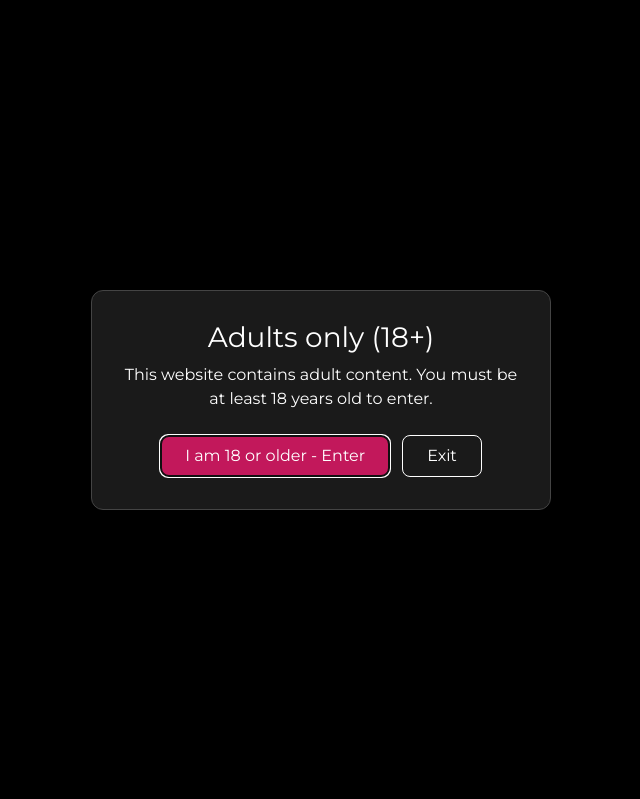
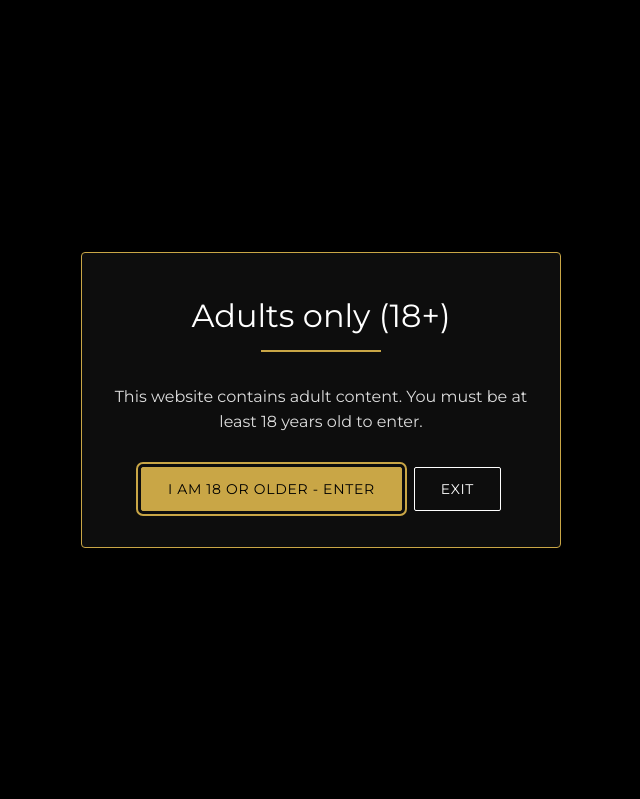
Before and after one commit to ElmiraFox/ds-website, a plain HTML site: page index.html in a window 1280 px wide. Shown: the top 799 px of the page, without its empty margins (319-959 px from the left). Drawn offline with Linux system fonts and the light colour scheme.

```diff
--- a/css/age-gate.css
+++ b/css/age-gate.css
@@ -1,3 +1,6 @@
+:root {
+	--age-gold: #c9a646; /* золотой акцент: поменяйте здесь, и он изменится везде */
+}
 html.age-gate-lock {
 	overflow: hidden;
 }
@@ -17,26 +20,43 @@ html.age-gate-lock::before {
 	align-items: center;
 	justify-content: center;
 	padding: 20px;
+	font-family: inherit; /* тот же шрифт Montserrat, что и на сайте */
 	background: rgba(0, 0, 0, 0.96);
 }
 .age-gate__box {
-	max-width: 460px;
+	max-width: 480px;
 	width: 100%;
-	padding: 32px 24px;
+	padding: 44px 32px 36px;
 	text-align: center;
 	color: #fff;
-	background: #1a1a1a;
-	border: 1px solid #444;
-	border-radius: 12px;
+	background: #0d0d0d;
+	border: 1px solid var(--age-gold);
+	border-radius: 4px;
 }
 .age-gate__title {
-	margin: 0 0 12px;
-	font-size: 28px;
+	position: relative;
+	margin: 0 0 32px;
+	padding-bottom: 16px;
+	font-size: 32px;
+	font-weight: 400;
+	line-height: 1.2;
+}
+/* золотая линия под заголовком, как под «Miss Daria» */
+.age-gate__title::after {
+	content: "";
+	position: absolute;
+	left: 50%;
+	bottom: 0;
+	width: 120px;
+	height: 2px;
+	background: var(--age-gold);
+	transform: translateX(-50%);
 }
 .age-gate__text {
-	margin: 0 0 24px;
+	margin: 0 0 32px;
 	font-size: 16px;
-	line-height: 1.5;
+	line-height: 1.6;
+	color: #ddd;
 }
 .age-gate__buttons {
 	display: flex;
@@ -45,15 +65,44 @@ html.age-gate-lock::before {
 	justify-content: center;
 }
 .age-gate__btn {
-	padding: 12px 24px;
-	font-size: 16px;
+	padding: 14px 26px;
+	font-family: inherit;
+	font-size: 14px;
+	text-transform: uppercase;
+	letter-spacing: 0.05em;
 	color: #fff;
 	cursor: pointer;
+	background: transparent;
 	border: 1px solid #fff;
-	border-radius: 8px;
-	background: transparent;
+	border-radius: 2px;
+	transition: background 0.2s, color 0.2s, border-color 0.2s;
+}
+.age-gate__btn:hover {
+	color: #000;
+	background: #fff;
 }
 .age-gate__btn--enter {
-	background: #c2185b;
-	border-color: #c2185b;
+	color: #000;
+	background: var(--age-gold);
+	border-color: var(--age-gold);
 }
+.age-gate__btn--enter:hover {
+	color: #000;
+	background: #e0c067;
+	border-color: #e0c067;
+}
+.age-gate__btn:focus-visible {
+	outline: 2px solid var(--age-gold);
+	outline-offset: 3px;
+}
+@media (max-width: 480px) {
+	.age-gate__box {
+		padding: 32px 20px 28px;
+	}
+	.age-gate__title {
+		font-size: 26px;
+	}
+	.age-gate__btn {
+		width: 100%;
+	}
+}
```
